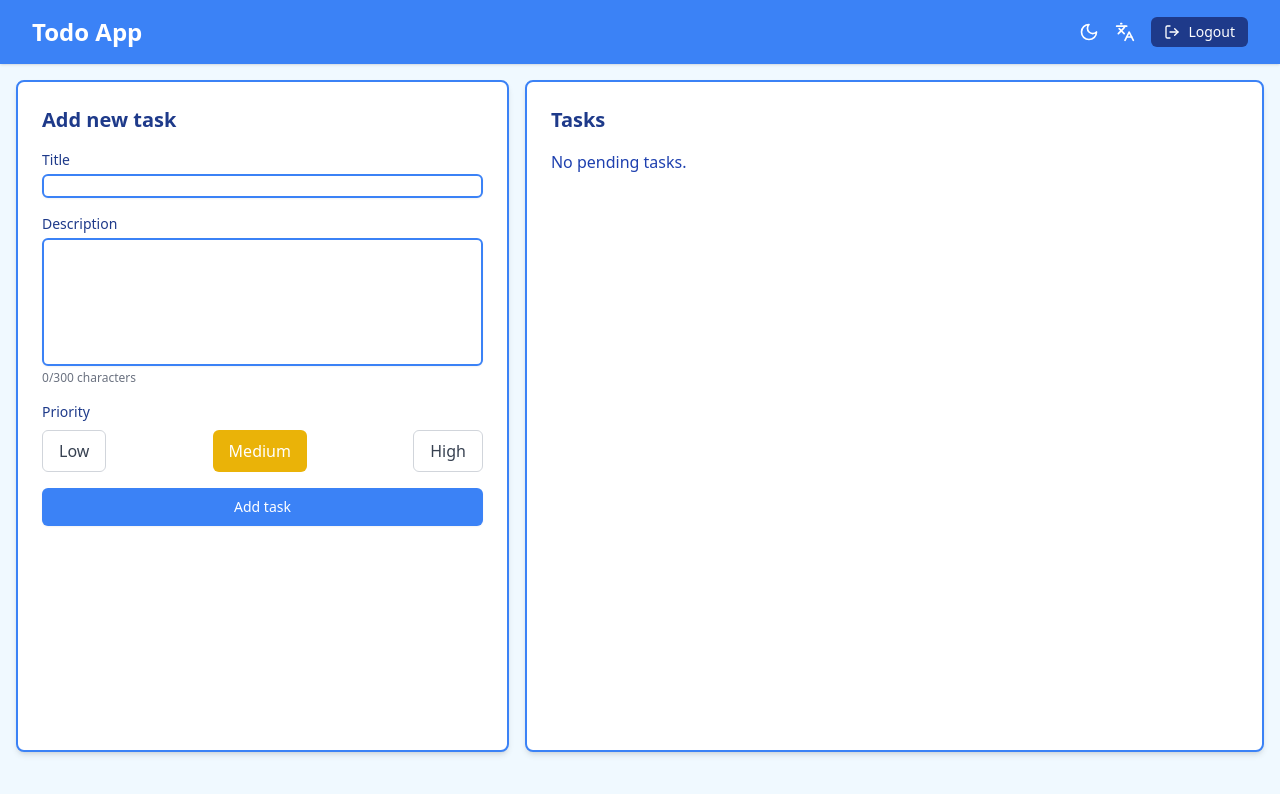
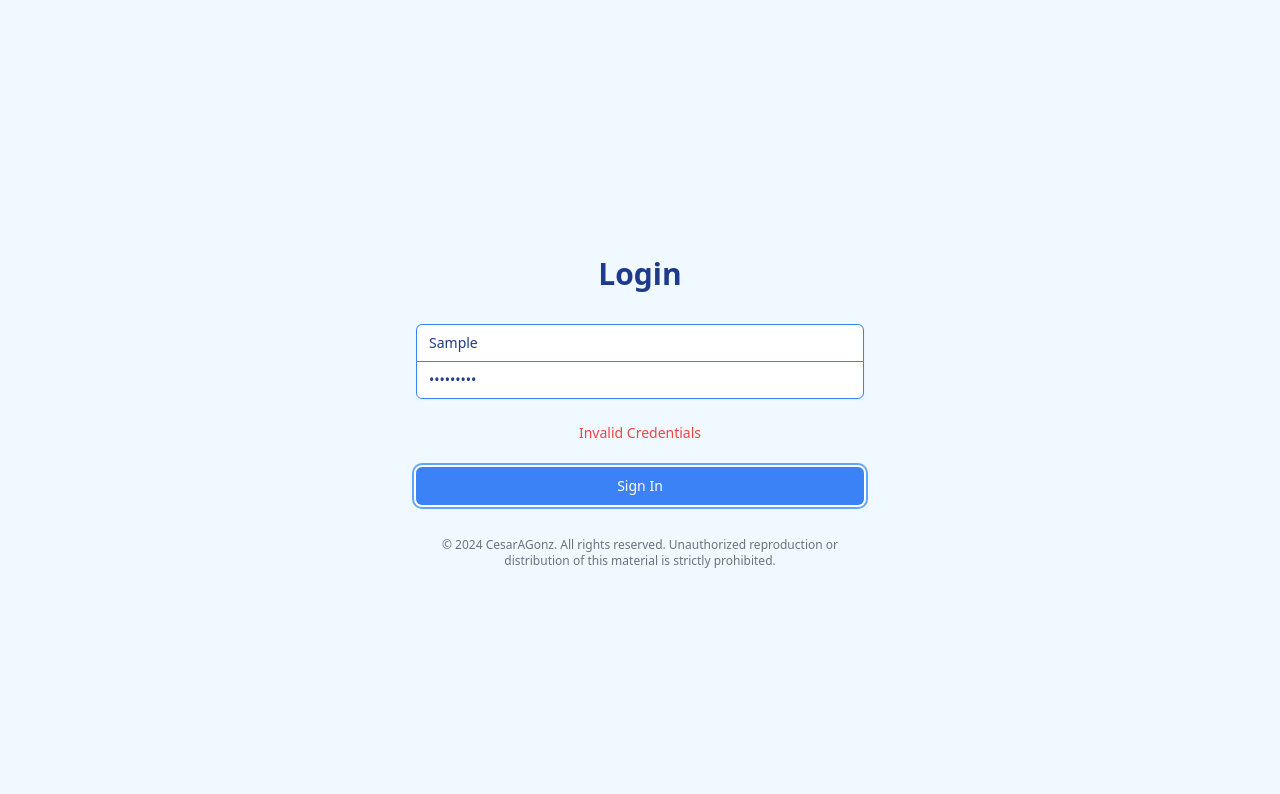
Before and after one commit to CesarAGonz/ToDoApp, a React (Vite) app: page / in a window 1280 px wide. Both pictures are taken after typing "Sample", "Sample123" into the empty fields and a click on the button "Sign In". Shown: the top 794 px of the page. Built offline with nearby package versions, Linux system fonts and the light colour scheme; no server answers.

Commit message:
add token managment

```diff
--- a/package.json
+++ b/package.json
@@ -10,7 +10,9 @@
     "preview": "vite preview"
   },
   "dependencies": {
+    "@types/js-cookie": "^3.0.6",
     "i18next": "^23.15.2",
+    "js-cookie": "^3.0.5",
     "lucide-react": "^0.344.0",
     "react": "^18.3.1",
     "react-dom": "^18.3.1",
--- a/src/App.tsx
+++ b/src/App.tsx
@@ -5,12 +5,20 @@ import TaskForm from './components/TaskForm';
 import TaskList from './components/TaskList';
 import { Task, User } from './types';
 import { LogOut, Moon, Sun, Languages } from 'lucide-react';
+import Cookies from 'js-cookie';
 
 function App() {
   const [user, setUser] = useState<User | null>(null);
   const [tasks, setTasks] = useState<Task[]>([]);
   const [darkMode, setDarkMode] = useState(false);
   const { t, i18n } = useTranslation();
+
+  useEffect(() => {
+    const token = Cookies.get('authToken');
+    if (token) {
+      setUser({ username: 'Authenticated User', password: '' });
+    }
+  }, []);
 
   useEffect(() => {
     if (darkMode) {
@@ -33,6 +41,7 @@ function App() {
   };
 
   const handleLogout = () => {
+    Cookies.remove('authToken');
     setUser(null);
     setTasks([]);
   };
--- a/src/components/ConfirmDialog.tsx
+++ b/src/components/ConfirmDialog.tsx
@@ -1,4 +1,4 @@
-import React from 'react';
+import React, { useEffect, useRef } from 'react';
 import { useTranslation } from 'react-i18next';
 
 interface ConfirmDialogProps {
@@ -10,23 +10,37 @@ interface ConfirmDialogProps {
 
 const ConfirmDialog: React.FC<ConfirmDialogProps> = ({ isOpen, onClose, onConfirm, message }) => {
   const { t } = useTranslation();
+  const confirmButtonRef = useRef<HTMLButtonElement>(null);
+
+  useEffect(() => {
+    if (isOpen) {
+      confirmButtonRef.current?.focus();
+    }
+  }, [isOpen]);
 
   if (!isOpen) return null;
 
   return (
-    <div className="fixed inset-0 bg-black bg-opacity-50 flex items-center justify-center z-50">
-      <div className="bg-white dark:bg-secondary-dark rounded-lg p-6 max-w-sm w-full">
+    <div className="fixed inset-0 bg-black bg-opacity-50 flex items-center justify-center z-50 p-4">
+      <div
+        className="bg-white dark:bg-secondary-dark rounded-lg p-6 max-w-sm w-full shadow-xl"
+        role="dialog"
+        aria-modal="true"
+        aria-labelledby="dialog-title"
+      >
+        <h2 id="dialog-title" className="sr-only">{t('confirmDialog.title')}</h2>
         <p className="text-text-light dark:text-text-dark mb-4">{message}</p>
         <div className="flex justify-end space-x-2">
           <button
             onClick={onClose}
-            className="px-4 py-2 bg-gray-200 text-gray-800 rounded hover:bg-gray-300 dark:bg-gray-700 dark:text-gray-200 dark:hover:bg-gray-600"
+            className="px-4 py-2 bg-gray-200 text-gray-800 rounded hover:bg-gray-300 dark:bg-gray-700 dark:text-gray-200 dark:hover:bg-gray-600 transition-colors duration-200"
           >
             {t('confirmDialog.cancel')}
           </button>
           <button
+            ref={confirmButtonRef}
             onClick={onConfirm}
-            className="px-4 py-2 bg-primary text-white rounded hover:bg-primary-light dark:bg-primary-dark dark:hover:bg-primary"
+            className="px-4 py-2 bg-primary text-white rounded hover:bg-primary-light dark:bg-primary-dark dark:hover:bg-primary transition-colors duration-200"
           >
             {t('confirmDialog.confirm')}
           </button>
--- a/src/components/Login.tsx
+++ b/src/components/Login.tsx
@@ -1,6 +1,7 @@
 import React, { useState } from 'react';
 import { useTranslation } from 'react-i18next';
 import { User } from '../types';
+import Cookies from 'js-cookie';
 
 interface LoginProps {
   onLogin: (user: User) => void;
@@ -9,11 +10,37 @@ interface LoginProps {
 const Login: React.FC<LoginProps> = ({ onLogin }) => {
   const [username, setUsername] = useState('');
   const [password, setPassword] = useState('');
+  const [error, setError] = useState('');
   const { t } = useTranslation();
 
-  const handleSubmit = (e: React.FormEvent) => {
+  const handleSubmit = async (e: React.FormEvent) => {
     e.preventDefault();
-    onLogin({ username, password });
+    setError('');
+
+    if (!username || !password) {
+      setError(t('login.emptyCredentials'));
+      return;
+    }
+
+    try {
+      const response = await fetch('https://to-do-app-ml.vercel.app/api/auth/login', {
+        method: 'POST',
+        headers: {
+          'Content-Type': 'application/json',
+        },
+        body: JSON.stringify({ username, password }),
+      });
+
+      if (!response.ok) {
+        throw new Error('Login failed');
+      }
+
+      const data = await response.json();
+      Cookies.set('authToken', data.token, { expires: 1/24 });
+      onLogin({ username, password });
+    } catch {
+      setError(t('Invalid Credentials'));
+    }
   };
 
   return (
@@ -36,7 +63,7 @@ const Login: React.FC<LoginProps> = ({ onLogin }) => {
                 name="username"
                 type="text"
                 required
-                className="appearance-none rounded-none relative block w-full px-3 py-2 border border-secondary-light placeholder-secondary text-text-light dark:text-text-dark rounded-t-md focus:outline-none focus:ring-primary-light focus:border-primary-light focus:z-10 sm:text-sm bg-white dark:bg-white"
+                className="appearance-none rounded-none relative block w-full px-3 py-2 border border-secondary-light placeholder-secondary text-text-light dark:text-text-dark rounded-t-md focus:outline-none focus:ring-primary-light focus:border-primary-light focus:z-10 sm:text-sm bg-white dark:bg-gray-700"
                 placeholder={t('login.username')}
                 value={username}
                 onChange={(e) => setUsername(e.target.value)}
@@ -51,13 +78,19 @@ const Login: React.FC<LoginProps> = ({ onLogin }) => {
                 name="password"
                 type="password"
                 required
-                className="appearance-none rounded-none relative block w-full px-3 py-2 border border-secondary-light placeholder-secondary text-text-light dark:text-text-dark rounded-b-md focus:outline-none focus:ring-primary-light focus:border-primary-light focus:z-10 sm:text-sm bg-white dark:bg-white"
+                className="appearance-none rounded-none relative block w-full px-3 py-2 border border-secondary-light placeholder-secondary text-text-light dark:text-text-dark rounded-b-md focus:outline-none focus:ring-primary-light focus:border-primary-light focus:z-10 sm:text-sm bg-white dark:bg-gray-700"
                 placeholder={t('login.password')}
                 value={password}
                 onChange={(e) => setPassword(e.target.value)}
               />
             </div>
           </div>
+
+          {error && (
+            <div className="text-red-500 text-sm text-center">
+              {error}
+            </div>
+          )}
 
           <div>
             <button
```
Also changed, not shown: 1 other file (tests, documents, lock files or other folders).
